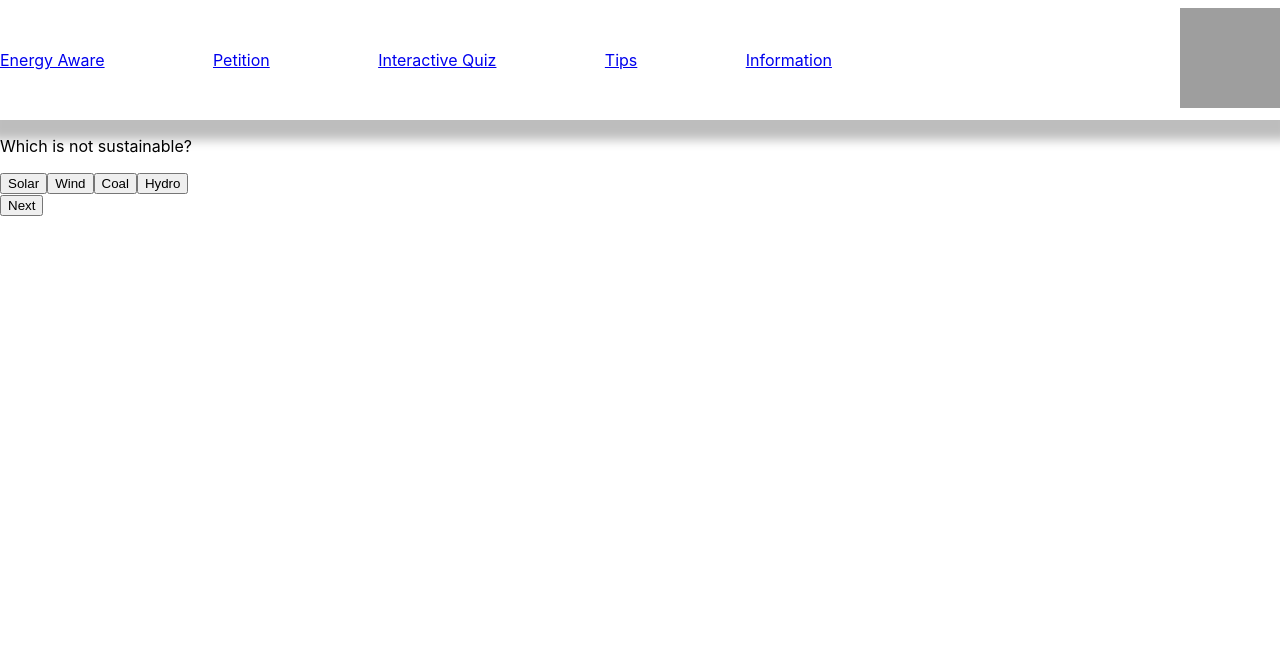
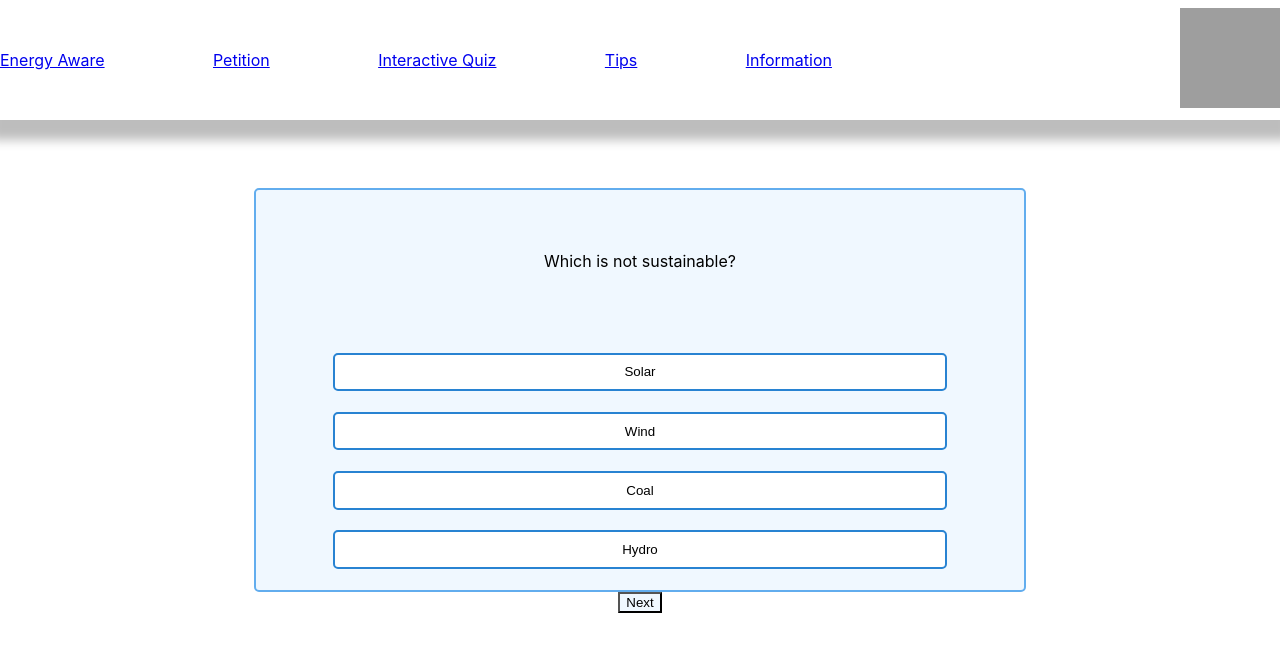
Before and after one commit to TallulahLund/Group46, a React (Create React App) app in the folder energyaware/: page /quiz/wind in a window 1280 px wide. Shown: the top 652 px of the page. Built offline with nearby package versions, Linux system fonts and the light colour scheme; grey boxes are pictures that could not be loaded.

Commit message:
Quiz functional and basic styling

```diff
--- a/energyaware/src/App.css
+++ b/energyaware/src/App.css
@@ -48,3 +48,57 @@ img {
   display: flex;
   flex-direction: column;
 }
+
+.question-display {
+  display: flex;
+  justify-content: center;
+  align-items: center;
+  flex-direction: column;
+  height: 70vh;
+}
+
+.question-card {
+  display: flex;
+  flex-direction: column;
+  align-items: center;
+  height: 50vh;
+  width: 60%;
+  background-color: aliceblue;
+  border: 2px solid rgb(98, 173, 238);
+  border-radius: 5px;
+}
+
+.submit-button {
+  background-color: aliceblue;
+}
+
+.question {
+  display: flex;
+  align-items: center;
+  height: 30%;
+}
+
+.question-options {
+  display: flex;
+  flex-direction: column;
+  justify-content: space-evenly;
+  align-items: left;
+  height: 70%;
+  width: 80%;
+}
+
+.question-option {
+  padding: 0px;
+  border: 2px solid rgb(40, 131, 210);
+  background-color: white;
+  border-radius: 5px;
+  height: 15%;
+  cursor: pointer;
+}
+
+.results-page {
+  display: flex;
+  height: 75vh;
+  align-items: center;
+  justify-content: center;
+}
--- a/energyaware/src/App.js
+++ b/energyaware/src/App.js
@@ -13,8 +13,6 @@ import questionx from "./Pages/Quizzes/Wind";
 import questionz from "./Pages/Quizzes/Solar";
 
 const App = () => {
-  const [solarScore, setSolarScore] = useState(0);
-
   return (
     <Router>
       <div className="App">
--- a/energyaware/src/Pages/Quizzes/Question.jsx
+++ b/energyaware/src/Pages/Quizzes/Question.jsx
@@ -3,13 +3,19 @@ import React from "react";
 const Question = (props) => {
   const { question, choices, handleAnswer } = props;
   return (
-    <div>
-      <p>{question}</p>
-      {choices.map((choice, index) => (
-        <button key={index} onClick={() => handleAnswer(choice)}>
-          {choice}
-        </button>
-      ))}
+    <div className="question-card">
+      <p className="question">{question}</p>
+      <div className="question-options">
+        {choices.map((choice, index) => (
+          <button
+            className="question-option"
+            key={index}
+            onClick={() => handleAnswer(choice)}
+          >
+            {choice}
+          </button>
+        ))}
+      </div>
     </div>
   );
 };
--- a/energyaware/src/Pages/Quizzes/Quiz.jsx
+++ b/energyaware/src/Pages/Quizzes/Quiz.jsx
@@ -1,7 +1,5 @@
 import React from "react";
 import Question from "./Question";
-import questionx from "./Wind";
-import questionz from "./Solar";
 import { useState } from "react";
 import { useEffect } from "react";
 
@@ -26,7 +24,7 @@ const Quiz = (props) => {
       if (currentQuestion < questions.length - 1) {
         setCurrentQuestion((prevcurrentQuestion) => prevcurrentQuestion + 1);
       } else {
-        submitQuiz();
+        //submitQuiz();
       }
     } else {
       console.log("Select an Option");
@@ -48,26 +46,30 @@ const Quiz = (props) => {
   };
 
   useEffect(() => {
-    if (userAnswers.length == correctAnswers.length) {
+    if (userAnswers.length === correctAnswers.length) {
       console.log(userAnswers);
       submitQuiz();
     }
   }, [userAnswers]);
 
   if (showResults) {
-    return <div>{score}</div>;
+    return (
+      <div className="results-page">
+        <div>You Scored: {score}</div>
+      </div>
+    );
   } else {
     const { question, choices } = questions[currentQuestion];
     return (
-      <div>
-        <div>
-          <Question
-            question={question}
-            choices={choices}
-            handleAnswer={handleAnswer}
-          />
-        </div>
-        <button onClick={submitAnswer}>Next</button>
+      <div className="question-display">
+        <Question
+          question={question}
+          choices={choices}
+          handleAnswer={handleAnswer}
+        />
+        <button className="submit-button" onClick={submitAnswer}>
+          Next
+        </button>
       </div>
     );
   }
--- a/energyaware/src/Pages/Quizzes/Solar.js
+++ b/energyaware/src/Pages/Quizzes/Solar.js
@@ -1,21 +1,21 @@
 const questionz = [
   {
-    question: "sustainable?",
+    question: "Sustainable?",
     choices: ["Solar", "Wind", "Coal", "Hydro"],
     correctAnswer: "Coal",
   },
   {
-    question: " sustainabless?",
+    question: "Sustainabless?",
     choices: ["Solar", "Wind", "Coal", "Hydro"],
     correctAnswer: "Coal",
   },
   {
-    question: "sustainablessssss?",
+    question: "Sustainablessssss?",
     choices: ["Solar", "Wind", "Coal", "Hydro"],
     correctAnswer: "Coal",
   },
   {
-    question: "sustainablesssssssssssssss?",
+    question: "Sustainablesssssssssssssss?",
     choices: ["Solar", "Wind", "Coal", "Hydro"],
     correctAnswer: "Coal",
   },
```
